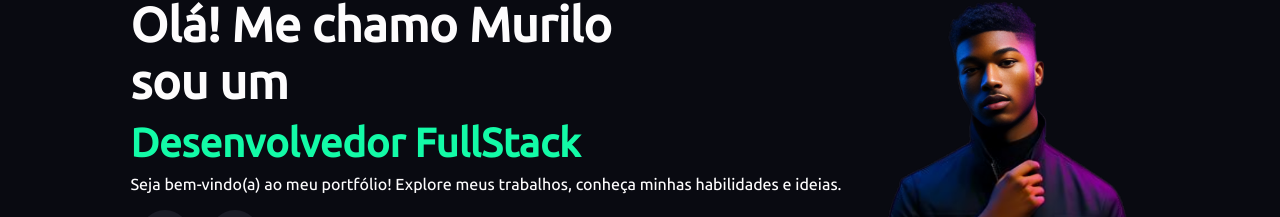
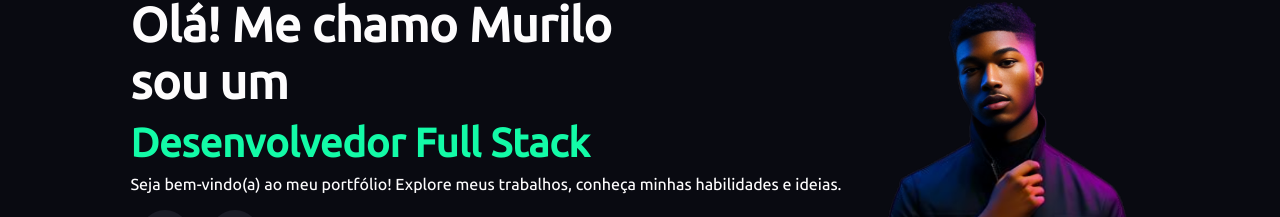
Before and after one commit to murilonicemento/my-portfolio, a Vue app: page / in a window 1280 px wide. Shown: the part 159-376 px from the top of the page. Built offline with nearby package versions, Linux system fonts and the light colour scheme.

Commit message:
fix: fix typo into full stack

```diff
--- a/src/components/HomeComponent.vue
+++ b/src/components/HomeComponent.vue
@@ -6,7 +6,7 @@ import SocialMedia from "./icons/SocialMedia.vue";
 <template>
   <div id="presentation">
     <h1>Olá! Me chamo Murilo sou um</h1>
-    <h2>Desenvolvedor FullStack</h2>
+    <h2>Desenvolvedor Full Stack</h2>
     <p>
       Seja bem-vindo(a) ao meu portfólio! Explore meus trabalhos, conheça minhas habilidades e
       ideias.
```
